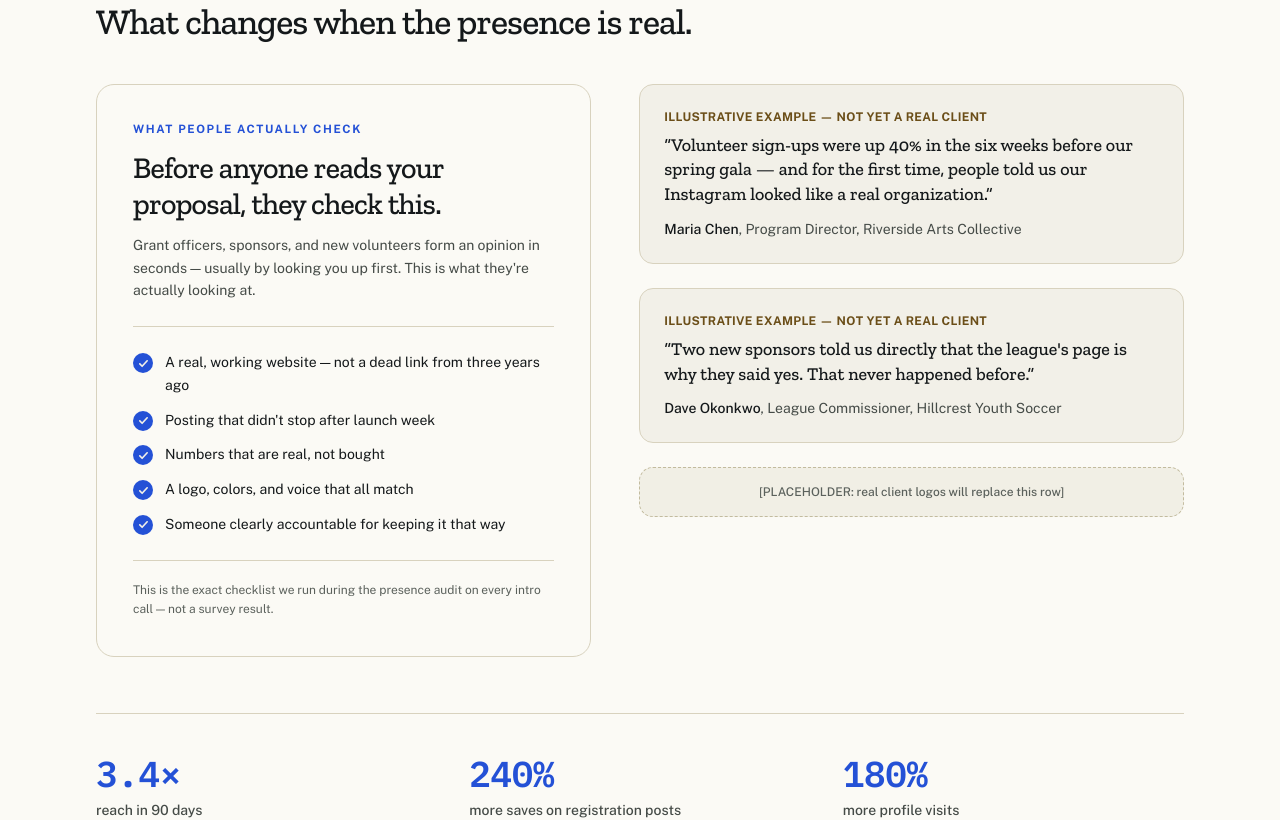
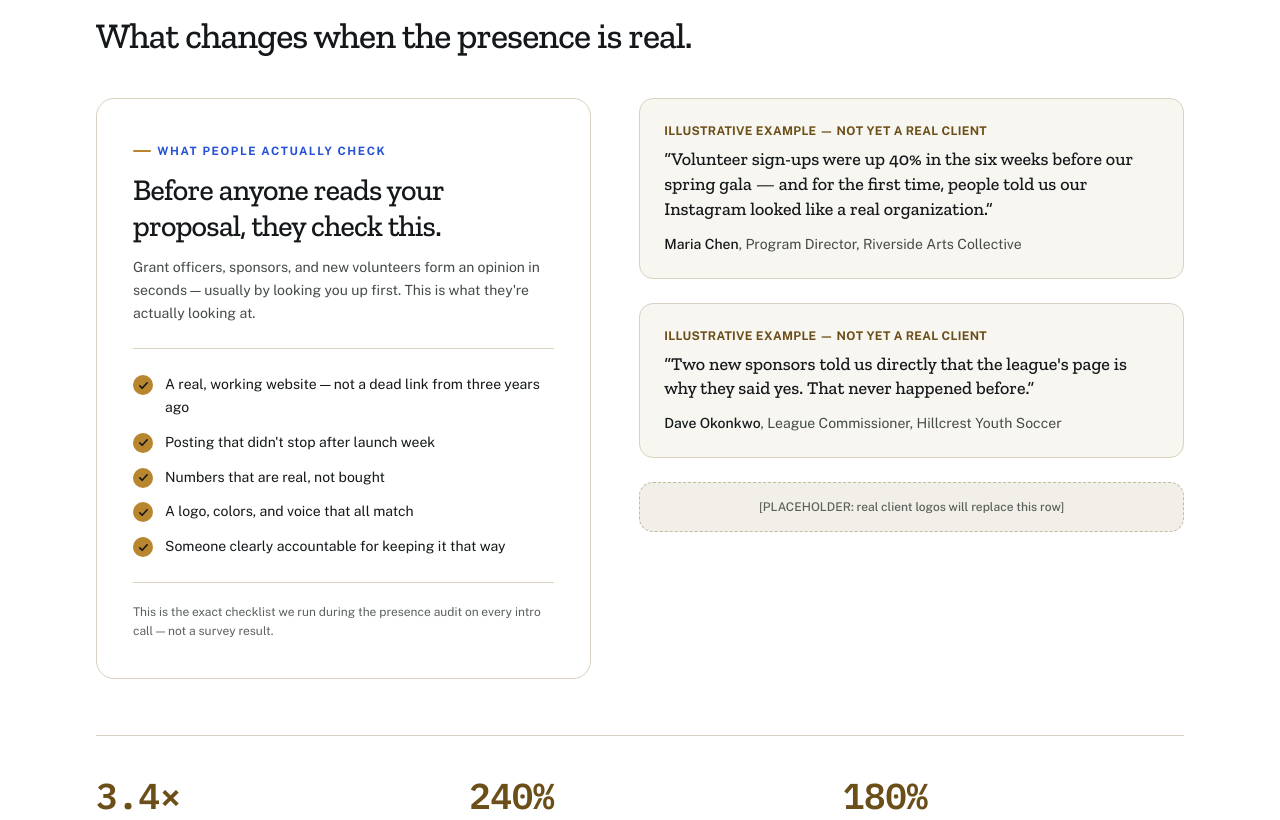
Before and after one commit to robertpierson/Personal-PWA, a Next.js app: page / in a window 1280 px wide. Shown: the part 865-1685 px from the top of the page. Built offline with nearby package versions, Linux system fonts and the light colour scheme; no server answers.

Commit message:
update 3533

```diff
--- a/src/app/(marketing)/page.tsx
+++ b/src/app/(marketing)/page.tsx
@@ -139,7 +139,7 @@ export default function HomePage() {
                 }`}
               >
                 <span
-                  className={`mb-5 grid h-12 w-12 shrink-0 place-items-center rounded-full bg-forest/10 text-2xl ${isLast ? "sm:mb-0" : ""}`}
+                  className={`mb-5 grid h-12 w-12 shrink-0 place-items-center rounded-full bg-gold/15 text-2xl ${isLast ? "sm:mb-0" : ""}`}
                 >
                   {s.emoji}
                 </span>
--- a/src/app/(marketing)/services/page.tsx
+++ b/src/app/(marketing)/services/page.tsx
@@ -27,7 +27,7 @@ export default function ServicesPage() {
           {services.items.map((s, i) => (
             <Reveal key={s.title} delay={i * 60}>
               <div className="group flex flex-col gap-4 p-6 transition-colors duration-200 hover:bg-paper-2/40 sm:flex-row sm:items-start sm:p-7">
-                <span className="grid h-12 w-12 shrink-0 place-items-center rounded-full bg-forest/10 text-2xl transition-transform duration-200 group-hover:scale-110">
+                <span className="grid h-12 w-12 shrink-0 place-items-center rounded-full bg-gold/15 text-2xl transition-transform duration-200 group-hover:scale-110">
                   {s.emoji}
                 </span>
                 <div className="min-w-0">
--- a/src/app/globals.css
+++ b/src/app/globals.css
@@ -39,10 +39,13 @@
 */
 
 @theme {
-  /* Surfaces — cooler stone/parchment, not golden cream */
-  --color-paper: #f2f0e8;
-  --color-paper-2: #e8e4d5;
-  --color-panel: #fbfaf5;
+  /* Surfaces — brightened/cooled per explicit follow-up feedback so the
+     vivid blue and gold read with more contrast against the background
+     (the original warm parchment made both feel muddier next to it). Panel
+     is now near-white so cards pop crisply off the body background. */
+  --color-paper: #f7f6f1;
+  --color-paper-2: #e3dfcf;
+  --color-panel: #ffffff;
 
   /* Ink / text */
   --color-ink: #14181a;
@@ -116,14 +119,27 @@ body {
   }
 }
 
-/* Small caps eyebrow label used throughout the site */
+/* Small caps eyebrow label used throughout the site. Carries a short gold
+   tick mark before it — a deliberate, repeated brand touch (28 instances
+   sitewide) so gold has real presence next to the blue, not just on badges. */
 .eyebrow {
+  display: inline-flex;
+  align-items: center;
+  gap: 0.55em;
   font-family: var(--font-sans);
   font-size: 0.72rem;
   font-weight: 700;
   letter-spacing: 0.14em;
   text-transform: uppercase;
   color: var(--color-forest);
+}
+.eyebrow::before {
+  content: "";
+  display: inline-block;
+  width: 18px;
+  height: 2px;
+  border-radius: 1px;
+  background: var(--color-gold);
 }
 /*
   Color override for .eyebrow on the dark brand background. Plain Tailwind
--- a/src/components/animated-stat.tsx
+++ b/src/components/animated-stat.tsx
@@ -67,7 +67,7 @@ export function AnimatedStat({
 
   return (
     <div ref={ref} className={started ? "stat-pop" : "opacity-0"}>
-      <p className="figure text-3xl font-semibold text-forest sm:text-4xl">
+      <p className="figure text-3xl font-semibold text-gold-text sm:text-4xl">
         {prefix}
         {display.toFixed(decimals)}
         {suffix}
--- a/src/components/presence-scorecard.tsx
+++ b/src/components/presence-scorecard.tsx
@@ -65,7 +65,7 @@ export function PresenceScorecard() {
               key={item}
               className={`flex items-start gap-3 ${shown ? "check-in" : "opacity-0"}`}
             >
-              <span className="mt-0.5 grid h-5 w-5 shrink-0 place-items-center rounded-full bg-forest text-paper">
+              <span className="mt-0.5 grid h-5 w-5 shrink-0 place-items-center rounded-full bg-gold text-ink">
                 <svg width="11" height="11" viewBox="0 0 12 12" fill="none" aria-hidden>
                   <path
                     d="M2 6.5l2.5 2.5L10 3"
```
Also changed, not shown: 1 other file (tests, documents, lock files or other folders).
